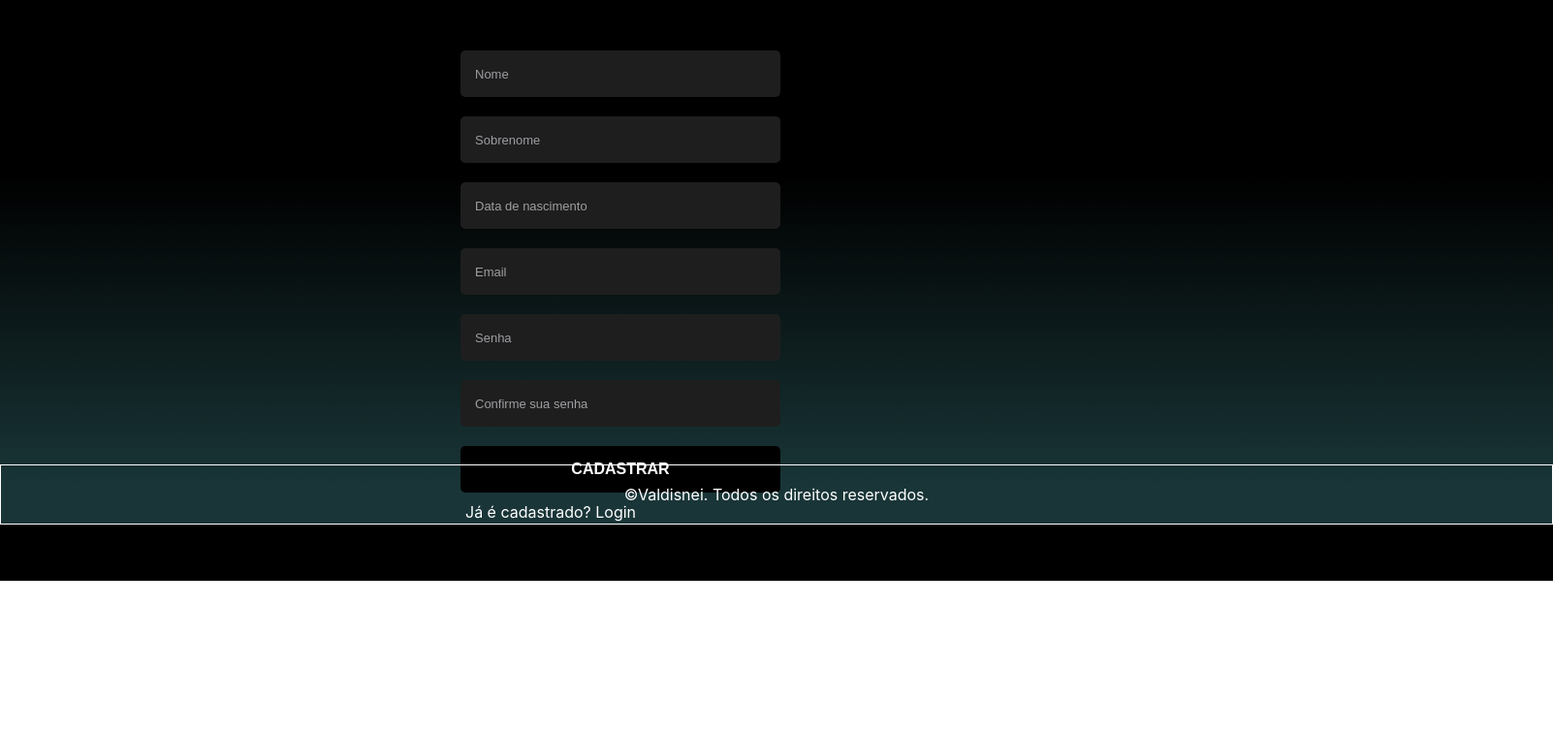
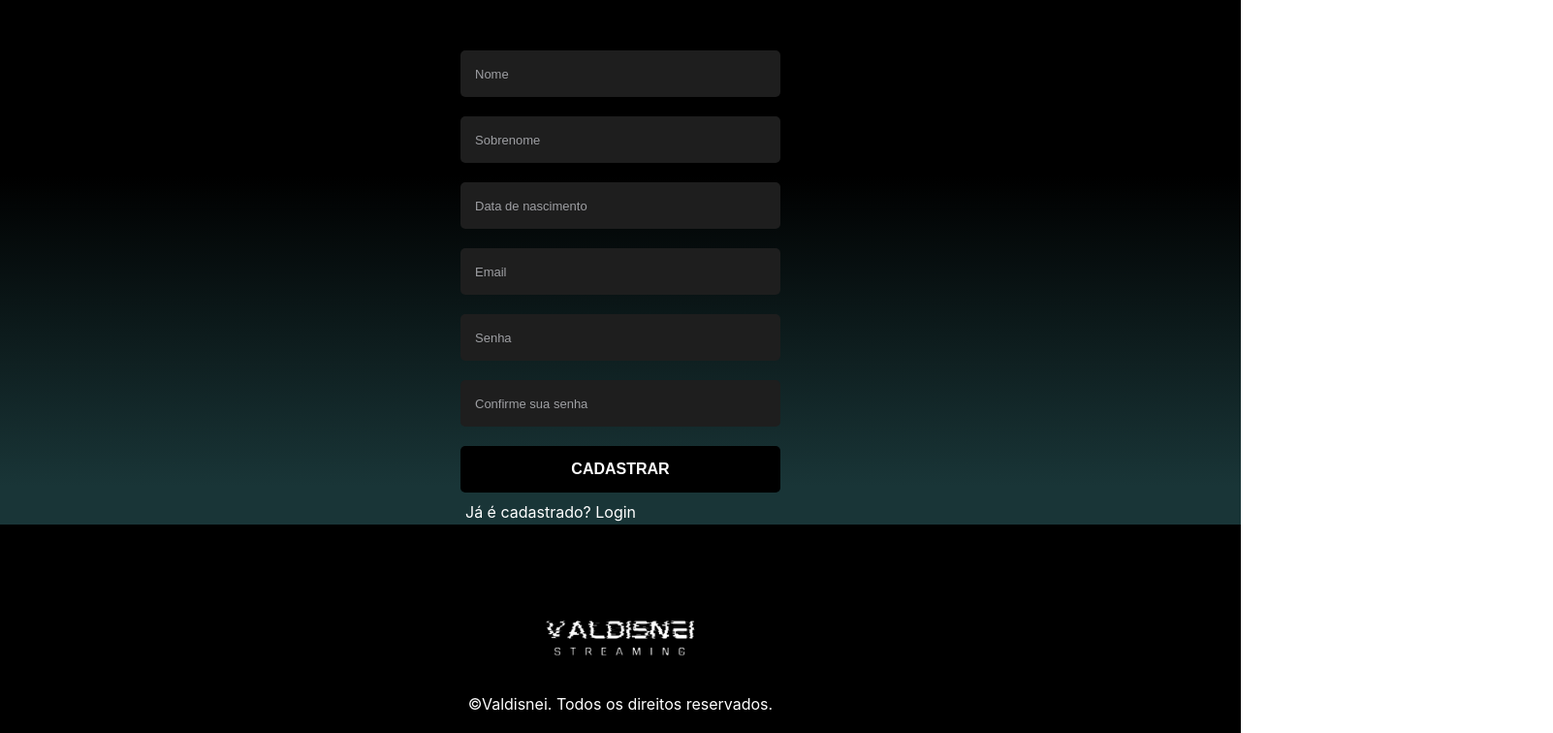
Before and after one commit to thalitamaysa/Projeto_em_grupo-M4, a React (Vite) app in the folder valdisnei_streaming/: page /cadastro in a window 1280 px wide. Shown: the part 259-1015 px from the top of the page at 97% size, 1602 px wide, since content can reach past the window. Before the commit the page ends 858 px from the top, so only its background shows below. Built offline with nearby package versions, Linux system fonts and the light colour scheme.

Commit message:
att logo footer

```diff
--- a/valdisnei_streaming/src/components/Footer/Footer.jsx
+++ b/valdisnei_streaming/src/components/Footer/Footer.jsx
@@ -1,8 +1,14 @@
 import React from 'react'
 import styles from './Footer.module.css'
+import logo_footer from './../../assets/icons/logo_footer.png'
 
 export default function Footer() {
   return (
-    <footer className={styles.Footer}>&#169;Valdisnei. Todos os direitos reservados.</footer>
+    <div className={styles.rodape}>
+      <img src={logo_footer} alt="" />
+      <footer className={styles.Footer}>
+        &#169;Valdisnei. Todos os direitos reservados.
+      </footer>
+    </div>
   )
 }
--- a/valdisnei_streaming/src/components/Footer/Footer.module.css
+++ b/valdisnei_streaming/src/components/Footer/Footer.module.css
@@ -1,10 +1,22 @@
 .Footer{
-    position: absolute;
-    border: 1px solid white;
     bottom: 0;
-    width: 200vh;
+    width: 99.9%;
     height: 60px;
     display:flex;
     align-items: center;
     justify-content: center;
+    flex-direction: column;
 }
+
+.rodape {
+    display: flex;
+    flex-direction: column;
+    justify-content: center;
+    align-items: center;
+    width: 100%;
+}
+
+.rodape img {
+    margin-top: 20px;
+    width: 200px;
+}
```
